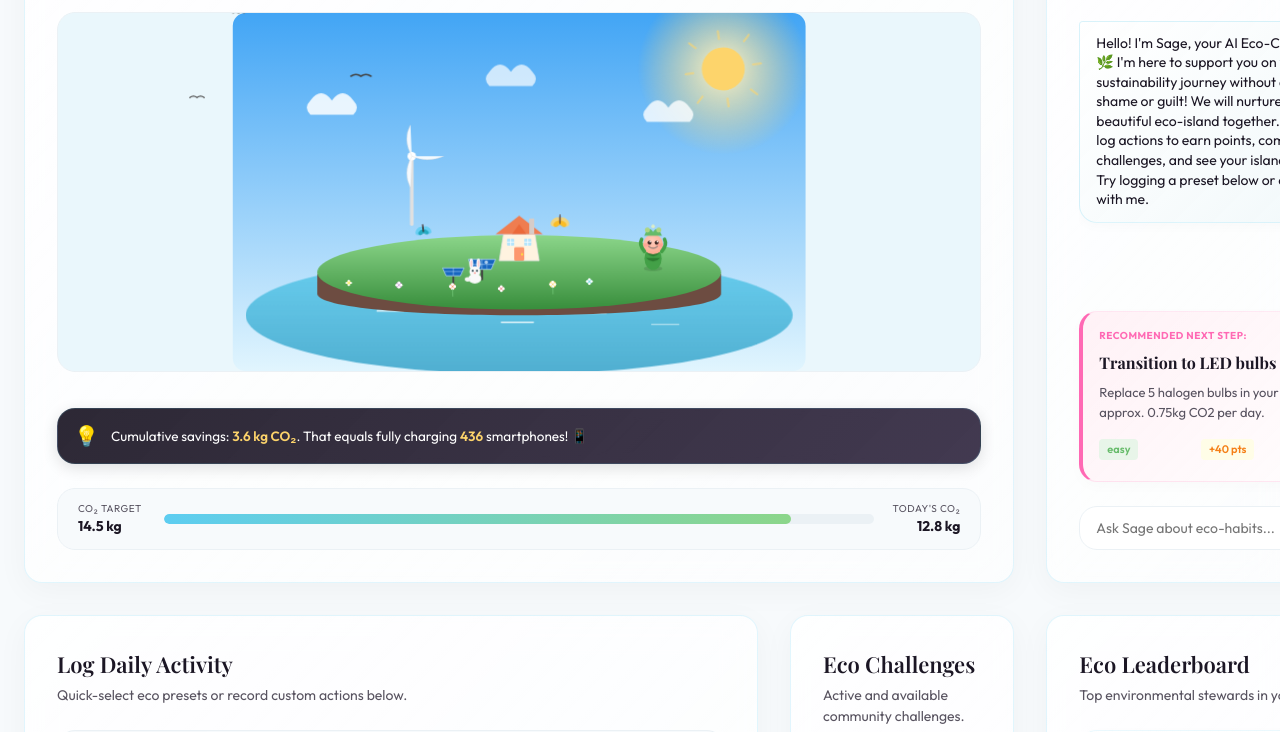
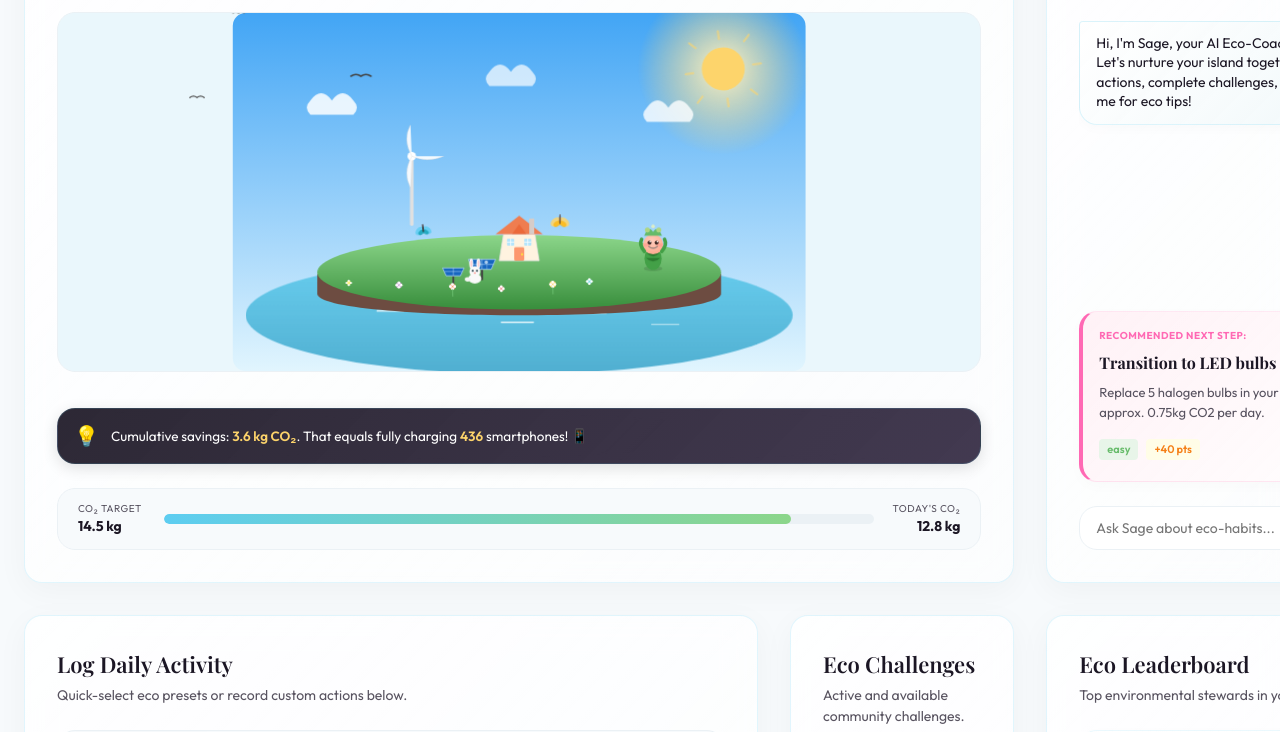
Before and after one commit to Mahesh-Nandigam/Ecosphere, a plain HTML site: page index.html in a window 1280 px wide. Shown: the part 283-1015 px from the top of the page. Drawn offline with nearby package versions, Linux system fonts and the light colour scheme; a web font is replaced by a local one.

Commit message:
Shorten Sage intro and fix Do This button alignment

```diff
--- a/app.js
+++ b/app.js
@@ -607,7 +607,7 @@ async function initApp() {
   // Add coach greeting if first time or empty chat
   const chatMessages = document.getElementById("coach-messages");
   if (chatMessages.children.length === 0) {
-    addCoachMessage("Hello! I'm Sage, your AI Eco-Coach. 🌿 I'm here to support you on your sustainability journey without any shame or guilt! We will nurture this beautiful eco-island together. You can log actions to earn points, complete challenges, and see your island bloom! Try logging a preset below or chat with me.");
+    addCoachMessage("Hi, I'm Sage, your AI Eco-Coach! 🌿 Let's nurture your island together. Log actions, complete challenges, or ask me for eco tips!");
   }
 }
 
--- a/index.css
+++ b/index.css
@@ -623,9 +623,14 @@ body {
 
 .rec-meta {
   display: flex;
-  justify-content: space-between;
+  justify-content: flex-start;
+  gap: var(--spacing-sm);
   align-items: center;
   margin-top: var(--spacing-xs);
+}
+
+.rec-meta button {
+  margin-left: auto;
 }
 
 .chat-input-wrapper {
```
